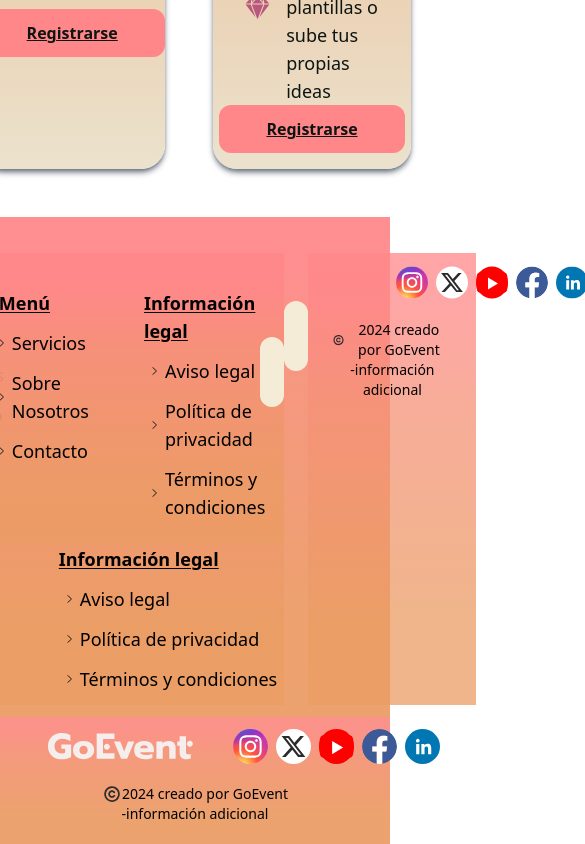
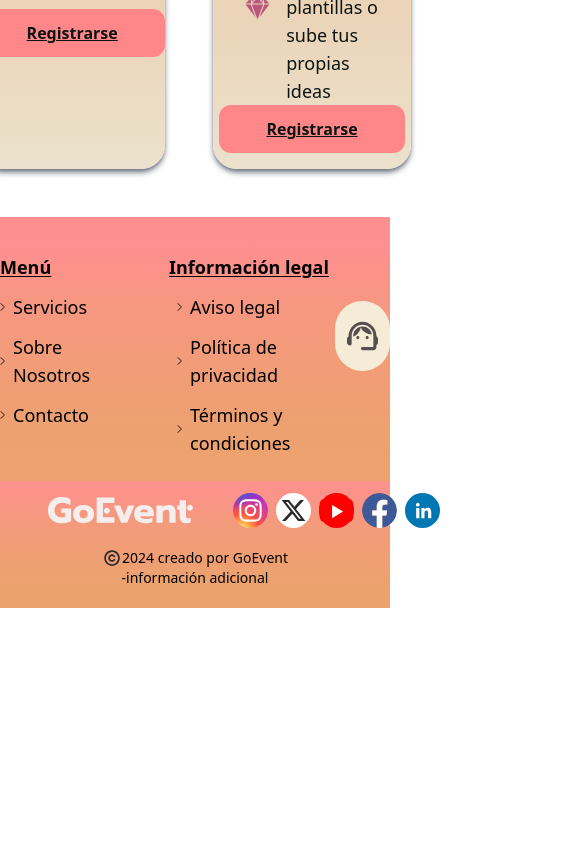
Before and after one commit to No-Country-simulation/GoEvent, a React (Vite) app in the folder frontend/: page / in a window 390 px wide. Shown: the part 3889-4733 px from the top of the page, 585 px wide, since content can reach past the window. After the commit the page ends 4497 px from the top, so only its background shows below. Built offline with nearby package versions, Linux system fonts and the light colour scheme; no server answers.

Commit message:
update footer

```diff
--- a/frontend/src/components/Footer.tsx
+++ b/frontend/src/components/Footer.tsx
@@ -20,24 +20,6 @@ const Footer = () => {
               <ul className="pb-3 pl-2">Contacto</ul>
             </div>
           </div>
-    <div className="footer w-full">
-      <div className="footer  mx-auto flex justify-center xl:gap-[600px] lg:gap-[300px] md:gap-[200px]  sm:gap-[100px] pb-3 pt-9 text-lg">
-        <div className="flex">
-        <div className="columna1">
-          <h3 className="pb-3 font-bold underline underline-offset-2">Menú</h3>
-          <div className="flex">
-            <img src="./public/Vector.svg" alt="icono" className="pb-3" />
-            <ul className="pb-3 pl-2">Servicios</ul>
-          </div>
-          <div className="flex">
-            <img src="./public/Vector.svg" alt="icono" className="pb-3" />
-            <ul className="pb-3 pl-2">Sobre Nosotros</ul>
-          </div>
-          <div className="flex">
-            <img src="./public/Vector.svg" alt="icono" className="pb-3" />
-            <ul className="pb-3 pl-2">Contacto</ul>
-          </div>
-        </div>
 
           <div className="columna2 ps-[60px]">
             <h3 className="pb-3 font-bold underline underline-offset-2">
@@ -56,33 +38,6 @@ const Footer = () => {
               <ul className="pb-3 pl-2">Términos y condiciones</ul>
             </div>
           </div>
-        </div>
-
-        <div className="pt-12">
-          <img
-            src="./public/support_agent.svg"
-            alt="Suport agent"
-            className="h-[70px] w-[70px] rounded-full bg-[#F5ECD7] px-3 py-3"
-          />
-        </div>
-      </div>
-        <div className="columna2 ps-[60px]">
-          <h3 className="pb-3 font-bold underline underline-offset-2">
-            Información legal
-          </h3>
-          <div className="flex pl-2">
-            <img src="./public/Vector.svg" alt="icono" className="pb-3" />
-            <ul className="pb-3 pl-2">Aviso legal</ul>
-          </div>
-          <div className="flex pl-2">
-            <img src="./public/Vector.svg" alt="icono" className="pb-3" />
-            <ul className="pb-3 pl-2">Política de privacidad</ul>
-          </div>
-          <div className="flex pl-2">
-            <img src="./public/Vector.svg" alt="icono" className="pb-3" />
-            <ul className="pb-3 pl-2">Términos y condiciones</ul>
-          </div>
-        </div>
         </div>
 
         <div className="pt-12">
@@ -125,37 +80,6 @@ const Footer = () => {
         </div>
       </div>
     </div>
-      {/*redes*/}
-      <div className="footer redes px-4 py-3">
-        <div className="flex justify-center gap-10 px-8">
-          <div>
-            <img
-              src="./public/Union.svg"
-              alt="logo"
-              className="h-[35px] w-[150px]"
-            />
-          </div>
-          <div className="flex gap-2">
-            <img src="./public/redes1.svg" alt="instagram" />
-            <img src="./public/redes2.svg" alt="x" />
-            <img src="./public/redes3.svg" alt="youtube" />
-            <img src="./public/redes4.svg" alt="facebook" />
-            <img src="./public/redes5.svg" alt="linkedin" />
-          </div>
-        </div>
-        <div className="p-2 text-center text-sm">
-          <div className="flex justify-center pt-3">
-            <img
-              src="./public/ph_copyright-bold.svg"
-              alt="copyright"
-              className="w-[20px]"
-            />
-            <p className="">2024 creado por GoEvent</p>
-          </div>
-          <p>-información adicional</p>
-        </div>
-      </div>
-    </div>
   );
 };
 
```
